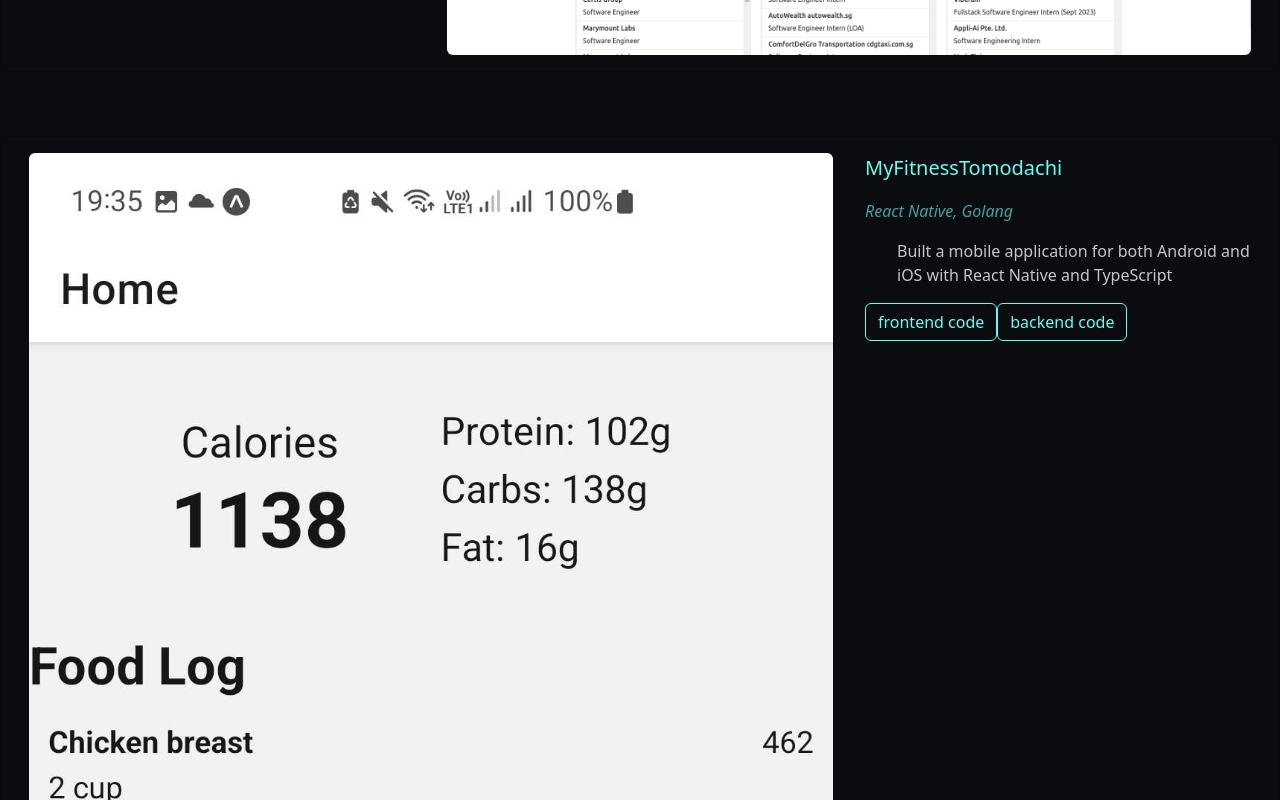
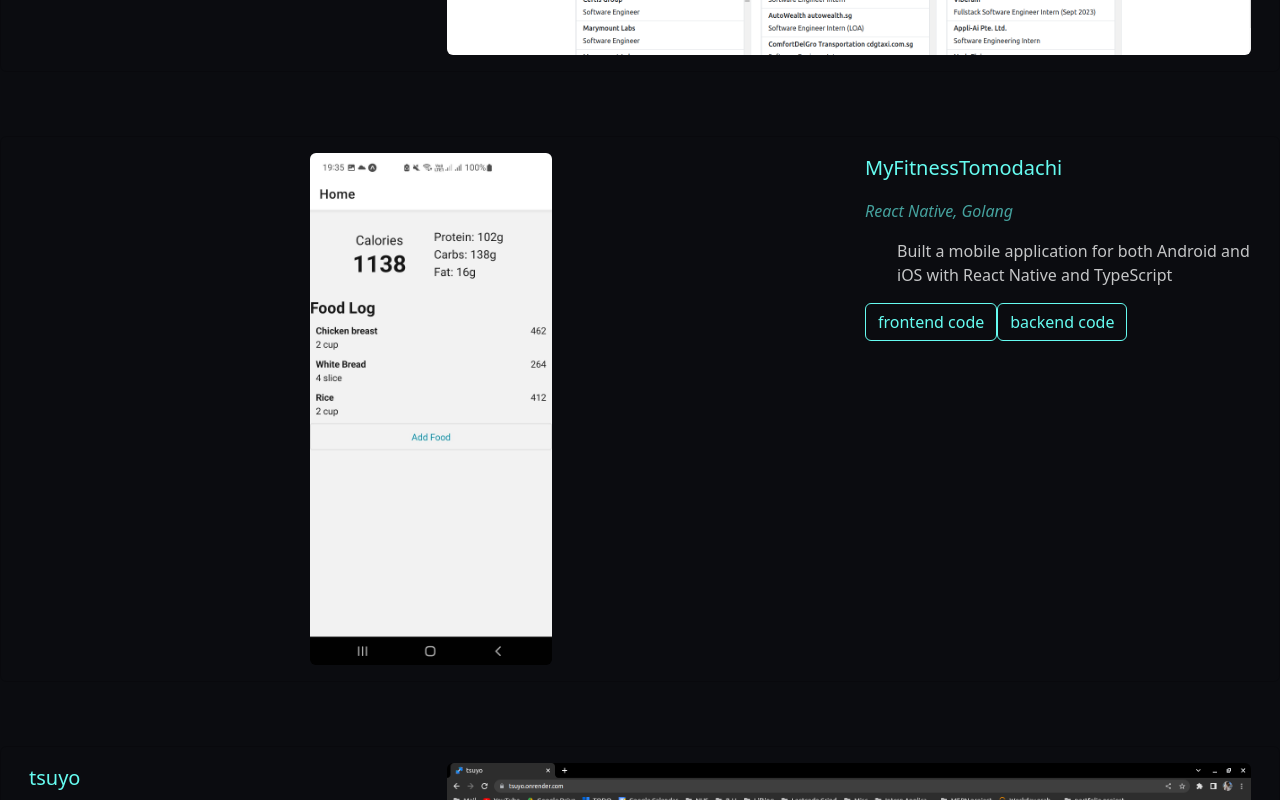
Before and after one commit to wrewsama/portfolio, a React (Create React App) app: page / in a window 1280 px wide. Shown: the part 2000-2800 px from the top of the page. Built offline with nearby package versions, Linux system fonts and the light colour scheme.

Commit message:
fix image sizes

```diff
--- a/src/components/project-item-alt.js
+++ b/src/components/project-item-alt.js
@@ -58,8 +58,8 @@ export default function ProjectItemAlt({ title, techStack, screenshot, bulletPoi
                 </div>
             </div>
 
-            <div className="col-8 p-3" >
-                <img src={screenshot} className="img-fluid rounded" alt="project screenshot" />
+            <div className="col-8 p-3 d-flex justify-content-center" >
+                <img src={screenshot} className="img-fluid rounded" alt="project screenshot" style={{maxHeight: "512px"}} />
             </div>
         </div>
     </div>
--- a/src/components/project-item.js
+++ b/src/components/project-item.js
@@ -4,8 +4,8 @@ export default function ProjectItem({ title, techStack, screenshot, bulletPoints
   return (
     <div className="card mb-3 bg-transparent my-5" style={{maxWidth: "1440px"}} data-aos="zoom-in-right">
         <div className="row g-0">
-            <div className="col-8 p-3" >
-                <img src={screenshot} className="img-fluid rounded" alt="project screenshot" />
+            <div className="col-8 p-3 d-flex justify-content-center" >
+                <img src={screenshot} className="img-fluid rounded" alt="project screenshot" style={{maxHeight: "512px"}} />
             </div>
             <div className="col-4">
                 <div className="card-body">
```
